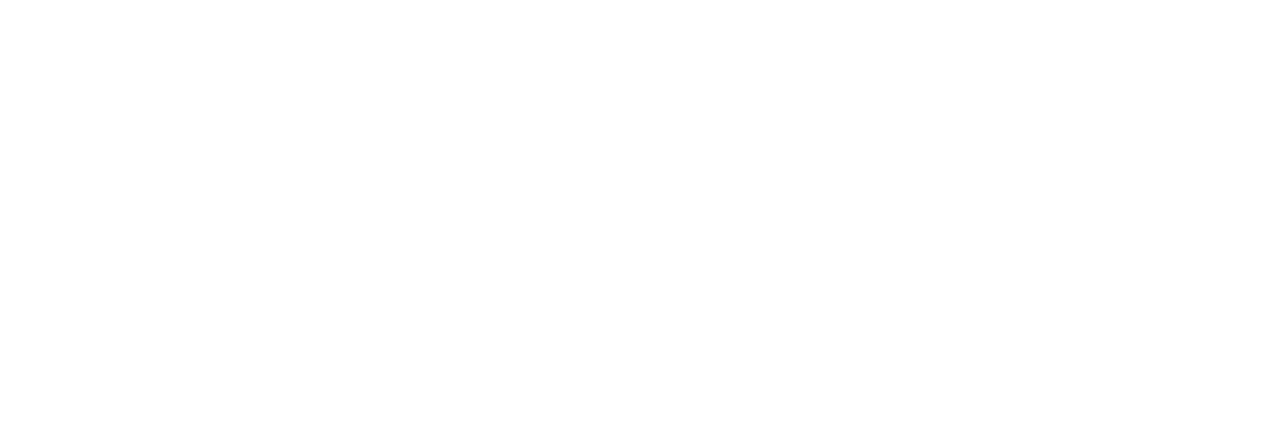
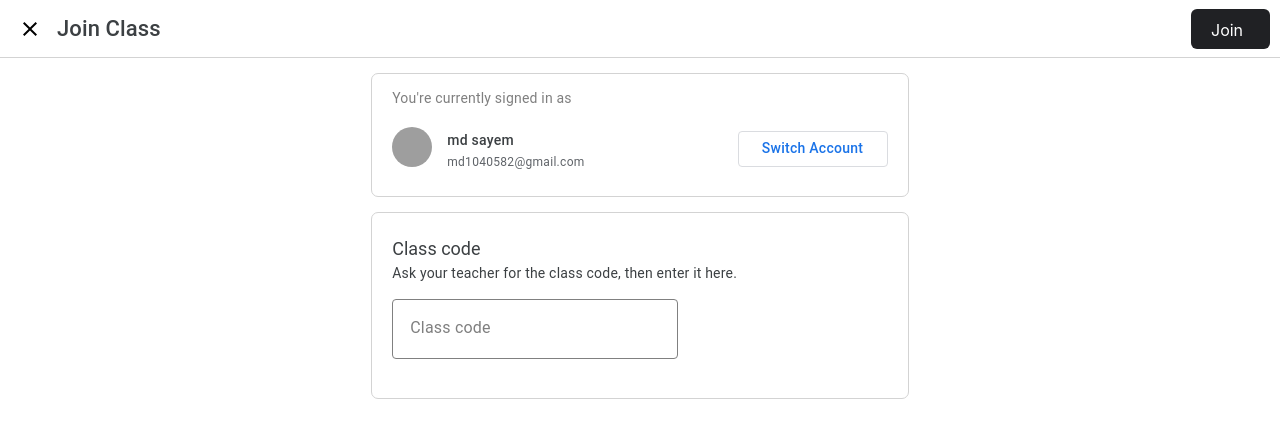
Before and after one commit to SAYEM5522/Google-ClassRoom-clone, a Next.js app in the folder apps/web/: page /JoinClass/JoinClass in a window 1280 px wide. Shown: the top 438 px of the page. Built offline with nearby package versions, Linux system fonts and the light colour scheme; grey boxes are pictures that could not be loaded.

Commit message:
JoinClass Update

```diff
--- a/apps/web/pages/JoinClass/JoinClass.tsx
+++ b/apps/web/pages/JoinClass/JoinClass.tsx
@@ -1,36 +1,18 @@
-import React,{useState} from 'react'
-import styles from "../css/JoinClass/JoinClass.module.css"
-import Box from '@mui/material/Box';
-import Modal from '@mui/material/Modal';
-import {useWindowSize} from "../useWindowSizw";
-const style = {
-  position: 'absolute',
-  top: '50%',
-  left: '50%',
-  transform: 'translate(-50%, -50%)',
-  width: 400,
-  bgcolor: 'background.paper',
-  border: '2px solid #000',
-  boxShadow: 24,
-  p: 4,
-};
-const JoinClass = () => {
-  const {width, height} = useWindowSize();
-  const [open, setOpen] = React.useState(true);
-  const handleOpen = () => setOpen(true);
-  const handleClose = () => setOpen(false);
+import React from 'react'
+import JoinClassHeader from './JoinClassHeader'
+import JoinFeed from "./joinFeed"
+const JoinClass = ({setModal}) => {
   return (
     <div>
-      {/* <Modal
-        open={open}
-        onClose={handleClose}
-        aria-labelledby="modal-modal-title"
-        aria-describedby="modal-modal-description"
-      >
-        <Box sx={style}>
-
-        </Box>
-      </Modal> */}
+      <JoinClassHeader setModal={setModal}/>
+      <div style={{
+        width:"42%",
+        height:"100%",
+        marginLeft:"auto",
+        marginRight:"auto",
+      }} >
+        <JoinFeed/>
+      </div>
     </div>
   )
 }
--- /dev/null
+++ b/apps/web/pages/JoinClass/JoinClassHeader.tsx
@@ -0,0 +1,23 @@
+import React, { useCallback } from 'react'
+import {MdClose} from "react-icons/md"
+import { motion } from 'framer-motion'
+import styles from "../css/JoinClass/JoinClassHeader.module.css"
+const JoinClassHeader = ({setModal}) => {
+  const onClick=useCallback(()=>{
+    setModal(false);
+  },[])
+  return (
+          <div className={styles.classSettingHeader} >
+            <div className={styles.classSettingHeader__left}>
+            <MdClose size={24} style={{cursor:"pointer"}} onClick={onClick}/>
+            <p >Join Class</p>
+            </div>
+            <div className={styles.classSettingHeader__right}>
+             <p>Join</p>
+           </div>
+          </div>
+
+  )
+}
+
+export default JoinClassHeader
--- /dev/null
+++ b/apps/web/pages/JoinClass/joinFeed.tsx
@@ -0,0 +1,44 @@
+import Image from 'next/image'
+import React from 'react'
+import styles from "../css/JoinClass/JoinFeed.module.css"
+const joinFeed = () => {
+  return (
+    <div>
+      <div className={styles.JoinFeed1}>
+        <p className={styles.JoinFeed1__Top}>
+        You're currently signed in as
+        </p>
+        <div  className={styles.JoinFeed1__infor}>
+      <div>
+        <Image
+      src={"/../public/avt5.jpg"}
+      alt="Google"
+      width={40}
+      height={40}
+      objectFit='cover'
+      className='feed__avatar'
+      />
+      </div>
+      <div style={{flex:1,marginLeft:"15px"}}>
+        <p className={styles.JoinFeed1__name}>md sayem</p>
+        <p className={styles.JoinFeed1__email}>md1040582@gmail.com</p>
+      </div>
+      <div className={styles.JoinFeed1__button}>
+        <p>Switch Account</p>
+      </div>
+        </div>
+      </div>
+      <div className={styles.JoinFeed2}>
+        <h4>
+        Class code
+        </h4>
+        <p>
+        Ask your teacher for the class code, then enter it here.
+        </p>
+        <input  placeholder='Class code' className={styles.JoinFeed2__input}/>
+      </div>
+    </div>
+  )
+}
+
+export default joinFeed
--- /dev/null
+++ b/apps/web/pages/css/JoinClass/JoinClassHeader.module.css
@@ -0,0 +1,36 @@
+.classSettingHeader{
+  display: flex;
+  align-items: center;
+  justify-content: space-between;
+  flex: 1;
+  height: 57px;
+  border-bottom: 1px solid lightgray;
+}
+.classSettingHeader__left{
+  display: flex;
+  align-items: center;
+  margin-left: 18px;
+}
+.classSettingHeader__left>p{
+  font-family: "Google Sans",Roboto,Arial,sans-serif;
+    font-size: 22px;
+    font-weight: 500;
+    letter-spacing: .1px;
+    line-height: 24px;
+    color: #3c4043;
+    margin-left: 15px;
+}
+.classSettingHeader__right{
+  margin-right: 10px;
+  height: 40px;
+  width: 79px;
+  background-color: #202124;
+  border-radius: 6px;
+  position: relative;
+}
+.classSettingHeader__right>p{
+  position: absolute;
+  left: 20px;
+  top: -5px;
+  color: white;
+}
--- /dev/null
+++ b/apps/web/pages/css/JoinClass/JoinFeed.module.css
@@ -0,0 +1,113 @@
+.JoinFeed1{
+  width: "42%";
+  height: 122px;
+  background-color: #fff;
+  border-radius: 7px;
+  margin-top: 15px;
+  margin-bottom: 15px;
+  border: 1px solid lightgray;
+}
+.JoinFeed2{
+  width: "42%";
+  height: 185px;
+  background-color: #fff;
+  border-radius: 7px;
+  margin-top: 15px;
+  margin-bottom: 15px;
+  border: 1px solid lightgray;
+
+}
+.JoinFeed1__infor{
+  display: flex;
+  flex-direction: row;
+  justify-content: space-between;
+  margin-left: 20px;
+  align-items: center;
+}
+.JoinFeed1__Top{
+  color: #7f7f7f;
+    font-size: 0.875rem;
+    margin-bottom: 0.5rem;
+    font-family: Roboto,Arial,sans-serif;
+    font-size: 14px;
+    font-weight: 400;
+    letter-spacing: .2px;
+    line-height: 20px;
+    margin-left: 20px;
+}
+.JoinFeed1__name{
+  letter-spacing: .01785714em;
+  font-family: 'Google Sans',Roboto,Arial,sans-serif;
+  font-size: 0.875rem;
+  font-weight: 500;
+  line-height: 1.25rem;
+  color: #3c4043;
+}
+.JoinFeed1__email{
+  letter-spacing: .025em;
+  font-family: Roboto,Arial,sans-serif;
+  font-size: 0.75rem;
+  font-weight: 400;
+  line-height: 1rem;
+  color: #5f6368;
+  margin-top: -10px;
+}
+.JoinFeed1__button{
+  padding: 0 23px;
+  display: flex;
+    position: relative;
+    border: 1px #dadce0 solid;
+    box-sizing: border-box;
+    color: #1a73e8;
+    height: 36px;
+    width: 150px;
+    line-height: 34px;
+    text-decoration: none;
+    border-radius: 4px;
+    margin-right: 20px;
+}
+.JoinFeed1__button>p{
+  font-family: "Google Sans",Roboto,Arial,sans-serif;
+    font-size: 14px;
+    font-weight: 500;
+    letter-spacing: .25px;
+    position: absolute;
+    top: -15px;
+
+}
+.JoinFeed2__input{
+  margin-left: 20px;
+  height: 56px;
+  width:280px;
+  border-radius: 4px;
+  border: 1px solid gray;
+}
+.JoinFeed2__input::placeholder{
+  color: #7f7f7f;
+  font-size: 16px;
+  font-family: Roboto,Arial,sans-serif;
+  font-weight: 400;
+  letter-spacing: .2px;
+  line-height: 20px;
+  padding-left: 15px;
+}
+.JoinFeed2>h4{
+  font-family: 'Google Sans',Roboto,Arial,sans-serif;
+  font-size: 1.125rem;
+  font-weight: 400;
+  line-height: 1.5rem;
+  color: #3c4043;
+  margin-left: 20px;
+
+}
+.JoinFeed2>p{
+  margin-bottom: 1rem;
+  letter-spacing: .01428571em;
+  font-family: Roboto,Arial,sans-serif;
+  font-size: 0.875rem;
+  font-weight: 400;
+  line-height: 1.25rem;
+  color: #3c4043;
+  margin-left: 20px;
+  margin-top: -22px;
+}
--- a/apps/web/pages/css/styles.css
+++ b/apps/web/pages/css/styles.css
@@ -29,3 +29,8 @@
 .feedbottom__comment__avatar{
   border-radius: 50%;
 }
+.joinClass__avatar{
+  border-radius: 100px;
+  height: 30px;
+  width: 30px;
+}
```
Also changed, not shown: apps/web/pages/Header/Header.tsx (+5 -2 lines).
